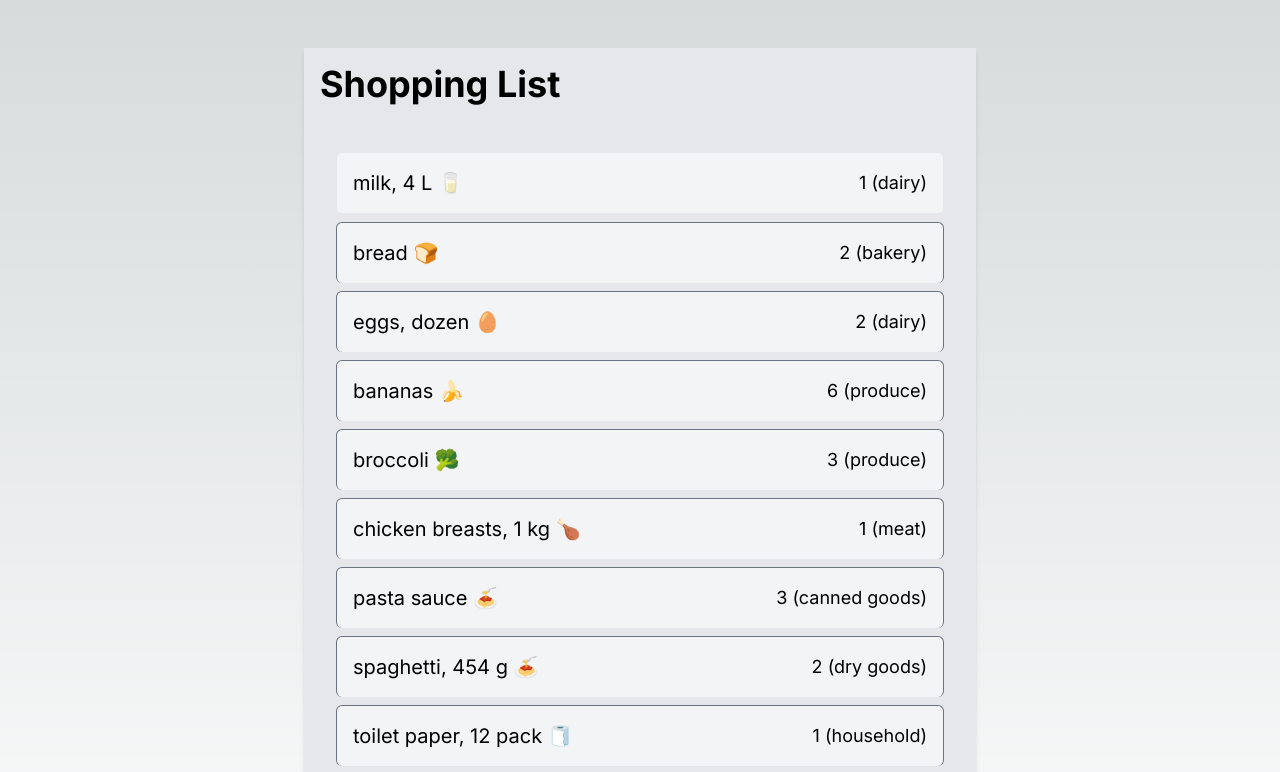
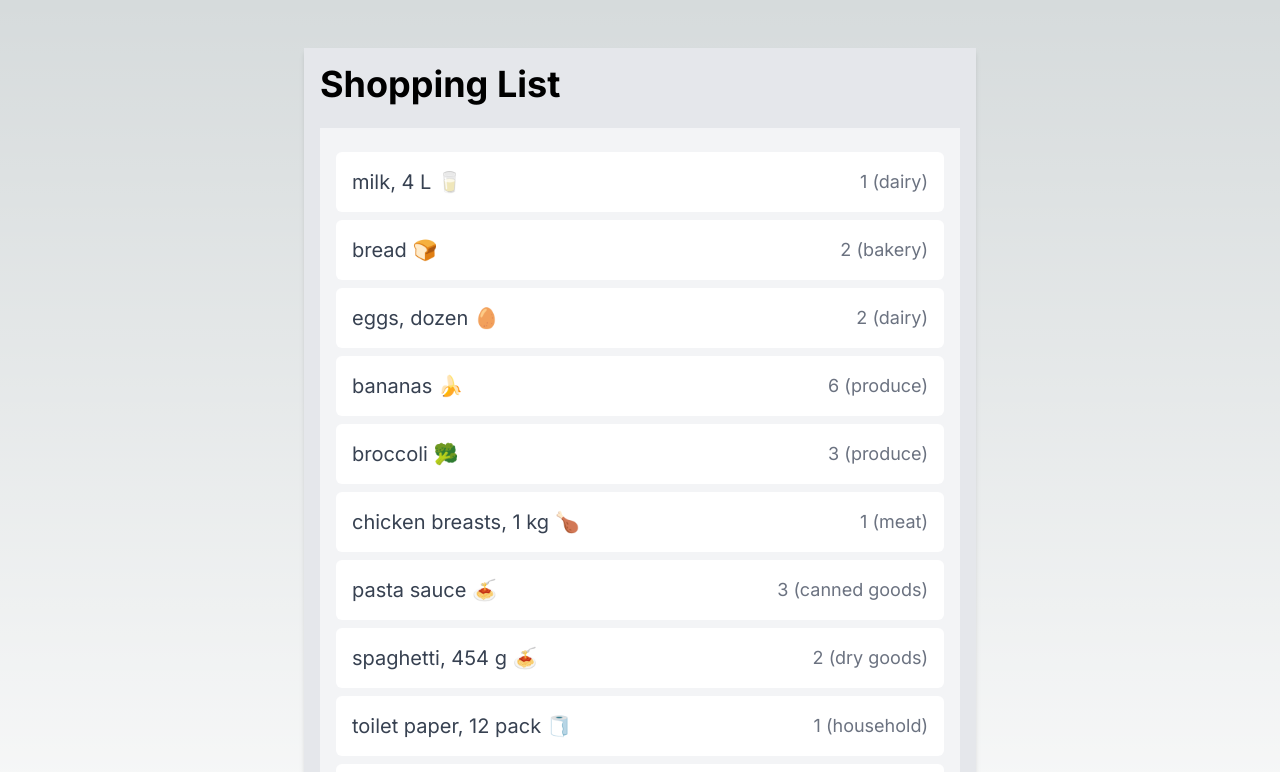
Before and after one commit to jonahscott/cprg306-assignments, a Next.js app: page /week3 in a window 1280 px wide. Shown: the top 772 px of the page. Built offline with nearby package versions, Linux system fonts and the light colour scheme.

Commit message:
fix border issue, clean up

```diff
--- a/app/week3/item-list.js
+++ b/app/week3/item-list.js
@@ -65,10 +65,10 @@ const items = [
 
 const ItemList = () => {
     return (
-        <div className="bg-gray-200 p-4 w-full min-h-screen">
-            <ul className="divide-y divide-gray-500">
+        <div className="bg-gray-100 p-4 w-full min-h-screen">
+            <ul>
                 {items.map((item, index) => (
-                    <Item key={index} {...item} />
+                    <Item key={index} {...item} index={index} />
                 ))}
             </ul>
         </div>
--- a/app/week3/item.js
+++ b/app/week3/item.js
@@ -1,8 +1,8 @@
-const Item = ({ name, quantity, category }) => {
+const Item = ({ name, quantity, category }, index) => {
     return (
-        <li className="flex justify-between p-4 my-2 bg-gray-100 text-black border rounded-md">
-            <span className="text-xl">{name}</span>
-            <span className="text-lg">{quantity} ({category})</span>
+        <li className={`flex justify-between p-4 my-2 rounded-md ${index % 2 === 0 ? 'bg-gray-200' : 'bg-white'}`}>
+            <span className="text-xl text-gray-700">{name}</span>
+            <span className="text-lg text-gray-500">{quantity} ({category})</span>
         </li>
     );
 };
```
